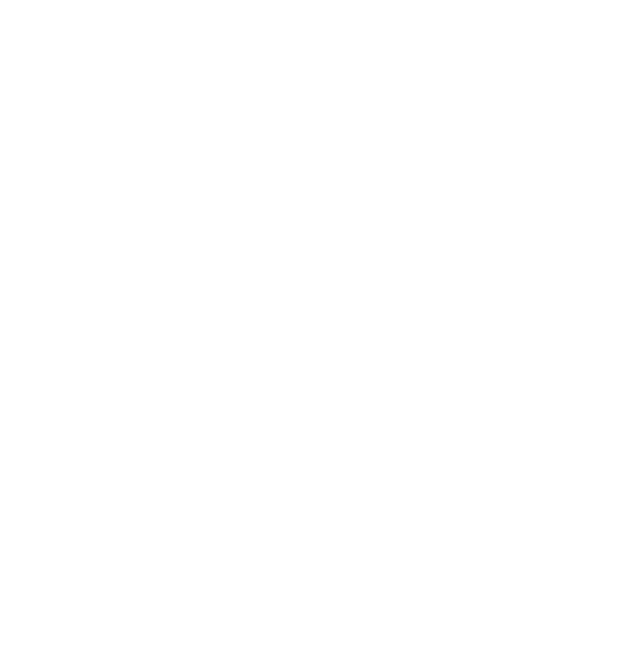
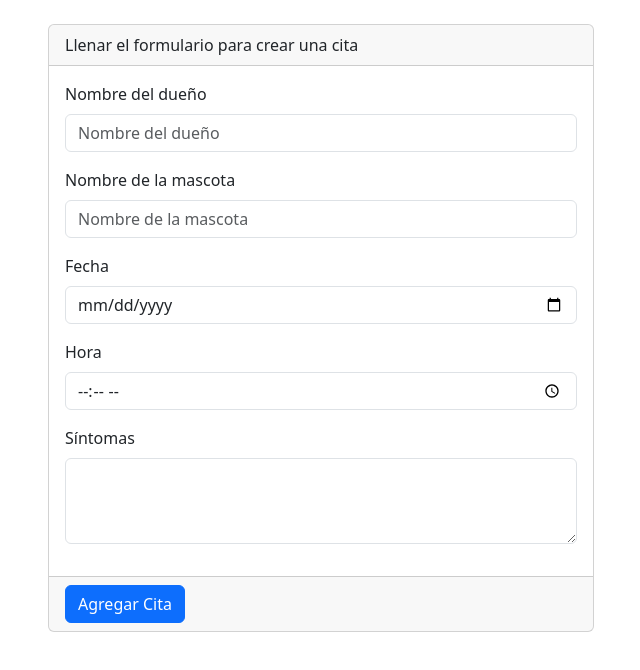
Before and after one commit to camilaalani/practicoReact-ejercicio9, a React (Vite) app: page / in a window 1280 px wide. Shown: the top 670 px of the page, without its empty margins (34-674 px from the left). Built offline with nearby package versions, Linux system fonts and the light colour scheme.

Commit message:
agregue el formulario en si, dentro de una card que tiene card header, card body y card footer

```diff
--- a/src/components/FormularioCitas.jsx
+++ b/src/components/FormularioCitas.jsx
@@ -29,9 +29,63 @@
   };
 
   return (
-    <>
-
-    </>
+    <Card>
+    <Card.Header>
+      Llenar el formulario para crear una cita
+    </Card.Header>
+    <Card.Body>
+    <Form>
+    <Form.Group className="mb-3" controlId="formDueño">
+      <Form.Label>Nombre del dueño</Form.Label>
+      <Form.Control
+        type="text"
+        placeholder="Nombre del dueño"
+        value={nombreDueno}
+        onChange={(e) => setNombreDueno(e.target.value)}
+      />
+    </Form.Group>
+    <Form.Group className="mb-3" controlId="formMascota">
+      <Form.Label>Nombre de la mascota</Form.Label>
+      <Form.Control
+        type="text"
+        placeholder="Nombre de la mascota"
+        value={nombreMascota}
+        onChange={(e) => setNombreMascota(e.target.value)}
+      />
+    </Form.Group>
+    <Form.Group className="mb-3" controlId="formFecha">
+      <Form.Label>Fecha</Form.Label>
+      <Form.Control
+        type="date"
+        value={fecha}
+        onChange={(e) => setFecha(e.target.value)}
+      />
+    </Form.Group>
+    <Form.Group className="mb-3" controlId="formHora">
+      <Form.Label>Hora</Form.Label>
+      <Form.Control
+        type="time"
+        value={hora}
+        onChange={(e) => setHora(e.target.value)}
+      />
+    </Form.Group>
+    <Form.Group className="mb-3" controlId="formSintomas">
+      <Form.Label>Síntomas</Form.Label>
+      <Form.Control
+        as="textarea"
+        rows={3}
+        value={sintomas}
+        onChange={(e) => setSintomas(e.target.value)}
+      />
+    </Form.Group>
+  </Form>
+    </Card.Body>
+    <Card.Footer>
+      <Button variant="primary" onClick={handleAgregarCita}>
+        Agregar Cita
+      </Button>
+    </Card.Footer>
+  </Card>
   );
 };
 
```
